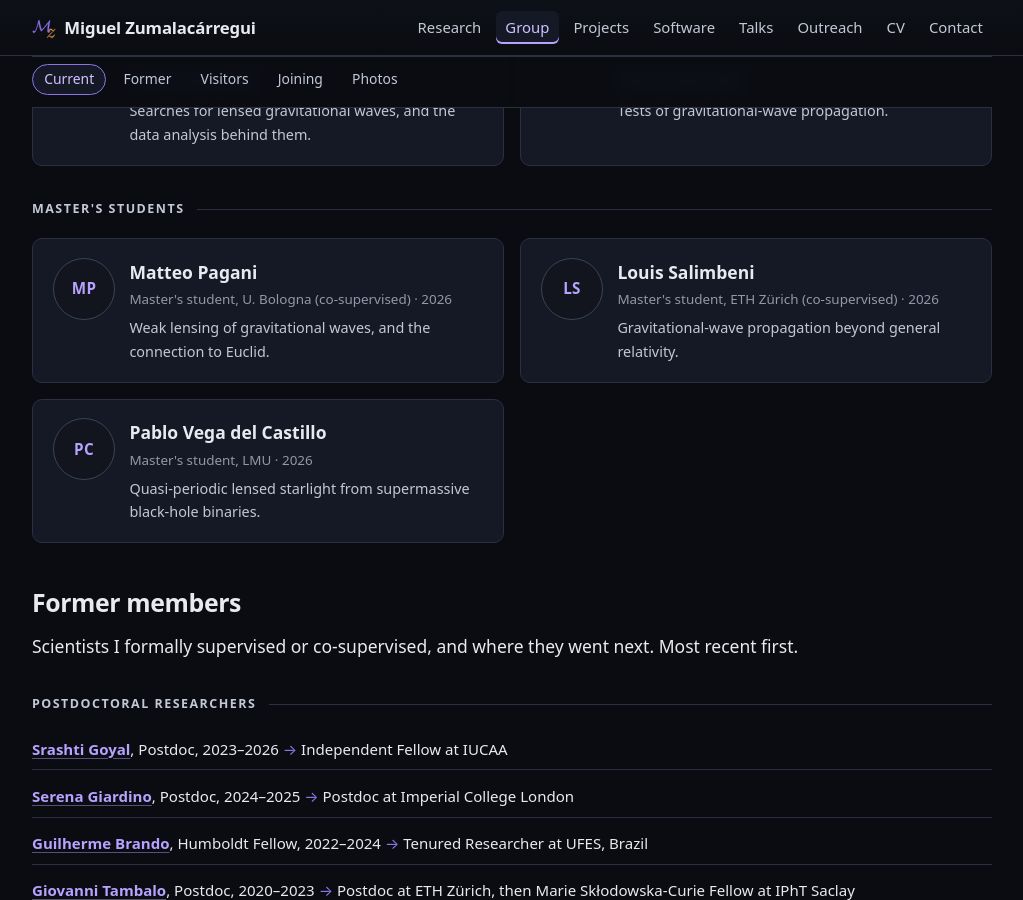
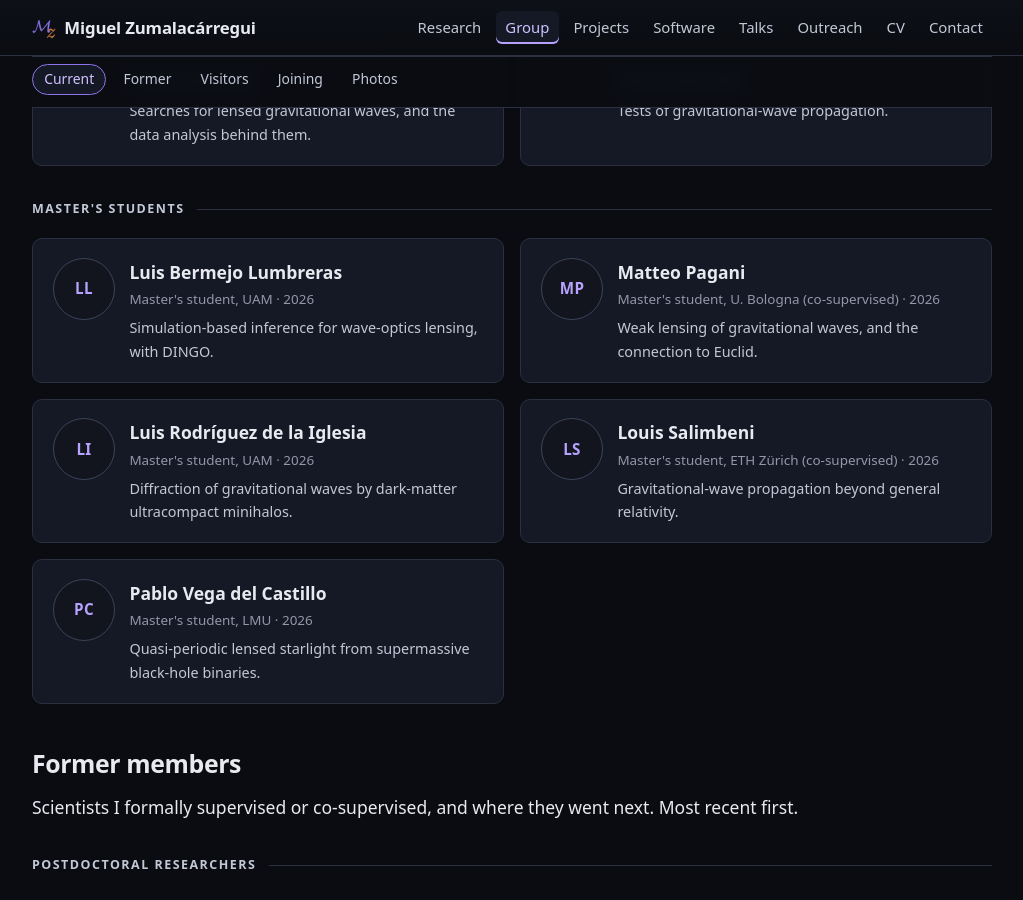
Before and after one commit to miguelzuma/miguelzuma.github.io, a Jekyll site: the page built from group.html, in a window 1280 px wide and 900 px high, scrolled down 1121 px. Shown: the whole window, without its empty margins (128-1151 px from the left). Built offline with Jekyll 4.4.1, drawn with Linux system fonts in a browser that asks for light colours.

Commit message:
Group: two new master's students at UAM, Luis Rodríguez de la Iglesia and Luis Bermejo Lumbreras
As on the GLOW team page. No photos.

Co-Authored-By: Claude Opus 5.5 <noreply@anthropic.com>
Claude-Session: https://claude.ai/code/session_01UmrXYUNfVgWH1kSXdBqDrJ

```diff
--- a/_data/people.yml
+++ b/_data/people.yml
@@ -114,6 +114,20 @@ current:
     role: "Master's student, ETH Zürich (co-supervised)"
     years: "2026"
     topic: "Gravitational-wave propagation beyond general relativity."
+
+  - name: "Luis Rodríguez de la Iglesia"
+    sortkey: "rodriguez de la iglesia"
+    stage: masters
+    role: "Master's student, UAM"
+    years: "2026"
+    topic: "Diffraction of gravitational waves by dark-matter ultracompact minihalos."
+
+  - name: "Luis Bermejo Lumbreras"
+    sortkey: "bermejo lumbreras"
+    stage: masters
+    role: "Master's student, UAM"
+    years: "2026"
+    topic: "Simulation-based inference for wave-optics lensing, with DINGO."
 
 visitors:
   - name: "Macarena Lagos"
```
Also changed, not shown: 1 other file.
